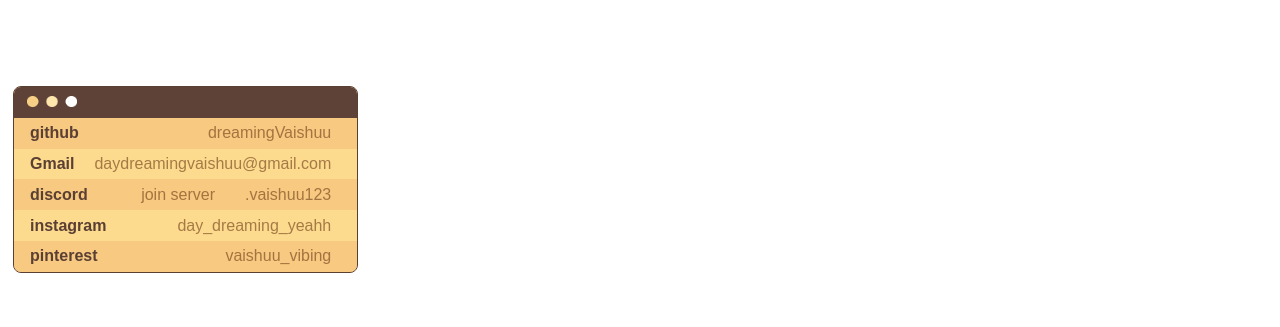
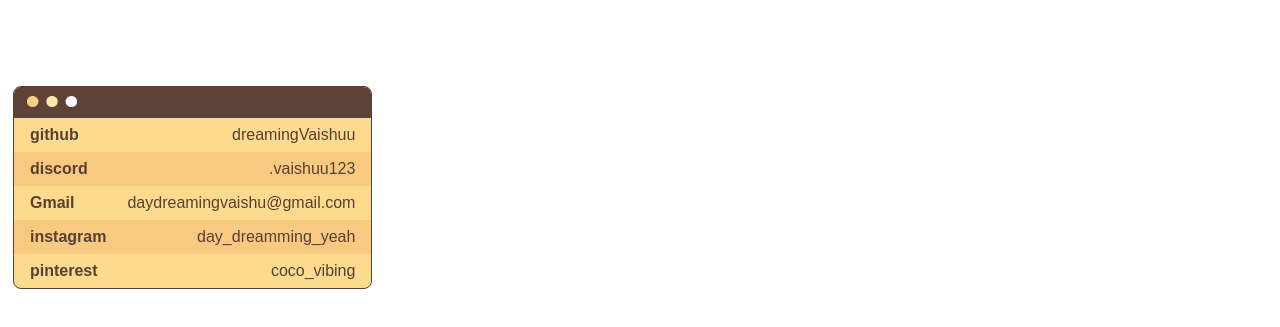
Before and after one commit to DreamingVaishu/profile, a plain HTML site: page index.html in a window 1280 px wide. Shown: the part 517-844 px from the top of the page. Drawn offline with Linux system fonts and the light colour scheme.

Commit message:
stabilize

```diff
--- a/index.html
+++ b/index.html
@@ -4,8 +4,6 @@
 <head>
   <meta charset="UTF-8">
   <meta name="viewport" content="width=device-width, initial-scale=1.0">
-  <!-- <link href="https://cdn.jsdelivr.net/npm/bootstrap@5.0.2/dist/css/bootstrap.min.css" rel="stylesheet"
-    integrity="sha384-EVSTQN3/azprG1Anm3QDgpJLIm9Nao0Yz1ztcQTwFspd3yD65VohhpuuCOmLASjC" crossorigin="anonymous"> -->
   <link rel="stylesheet" href="style.css">
 </head>
 
@@ -18,27 +16,29 @@
         <div class="header">
           <img src="3_objects.png" style="width: 50px;" alt="">
         </div>
-          <div class="colom1" id="colom">
-            <b>github</b>
-            <p>dreamingVaishuu</p>
-          </div>
-          <div class="colom2" id="colom1">
-            <b>Gmail</b>
-            <p>daydreamingvaishuu@gmail.com</p>
-          </div>
-          <div class="colom1" id="colom2">
-            <b>discord</b>
-            <p>.vaishuu123</p>
-            <p>join server</p>
-          </div>
-          <div class="colom2" id="colom3">
-            <b>instagram</b>
-            <p>day_dreaming_yeahh</p>
-          </div>
-          <div class="colom1" id="colom4">
-            <b>pinterest</b>
-            <p>vaishuu_vibing</p>
-          </div>
+
+        <table>
+          <tr>
+            <th><b>github</b></th>
+            <td>dreamingVaishuu</td>
+          </tr>
+          <tr>
+            <th><b>discord</b></th>
+            <td>.vaishuu123</td>
+          </tr>
+          <tr>
+            <th><b>Gmail</b></th>
+            <td>daydreamingvaishu@gmail.com</td>
+          </tr>
+          <tr>
+            <th><b>instagram</b></th>
+            <td>day_dreamming_yeah</td>
+          </tr>
+          <tr>
+            <th><b>pinterest</b></th>
+            <td>coco_vibing</td>
+          </tr>
+        </table>
       </div>
     </div>
 
@@ -48,23 +48,14 @@
       <div class="name">vaishnav!</div>
       <p1>only dead fish go in a flow...</p1>
     </div>
+  </div>
 
     <div id="navbar">
+      <img src="pfp.jpg" style="width: 38px;margin: 5px; border-radius: 100px; float: left;">
       <a href="#"><b>Vaishuu</b></a>
-   </div>
-  <script src="script.js"></script>
+    </div>
 
-
-  <!--
-    <script src="https://cdn.jsdelivr.net/npm/@popperjs/core@2.9.2/dist/umd/popper.min.js"
-      integrity="sha384-IQsoLXl5PILFhosVNubq5LC7Qb9DXgDA9i+tQ8Zj3iwWAwPtgFTxbJ8NT4GN1R8p"
-      crossorigin="anonymous"></script>
-    <script src="https://cdn.jsdelivr.net/npm/bootstrap@5.0.2/dist/js/bootstrap.min.js"
-      integrity="sha384-cVKIPhGWiC2Al4u+LWgxfKTRIcfu0JTxR+EQDz/bgldoEyl4H0zUF0QKbrJ0EcQF"
-      crossorigin="anonymous"></script>
-    <script src="https://cdn.jsdelivr.net/npm/bootstrap@5.0.2/dist/js/bootstrap.bundle.min.js"
-      integrity="sha384-MrcW6ZMFYlzcLA8Nl+NtUVF0sA7MsXsP1UyJoMp4YLEuNSfAP+JcXn/tWtIaxVXM"
-      crossorigin="anonymous"></script> -->
+    <script src="script.js"></script>
 
 
 </body>
--- a/script.js
+++ b/script.js
@@ -1,15 +1,9 @@
 console.log(window.innerWidth);
 if(window.innerWidth <= 750) {
     console.log("yess it is!");
+    document.getElementById('navbar').style.width = "100%";
     document.getElementById('profile').style.width = "100%";
-    document.getElementById('colom').style.fontSize = "15px";
-    document.getElementById('colom1').style.fontSize = "15px";
-    document.getElementById('colom2').style.fontSize = "15px";
-    document.getElementById('colom3').style.fontSize = "15px";
-    document.getElementById('colom4').style.fontSize = "15px";
     document.getElementById('box').style.clipPath = "polygon(0% 0%, 100% 0%, 100% 100%, 0% 100%)";
-    // document.getElementById('box').style.justifyContent = "center";
-    // document.getElementById('box').style.textAlign = "center";
     document.getElementById('card').style.justifyContent = "center";
 }
 
--- a/style.css
+++ b/style.css
@@ -18,7 +18,6 @@
   position: fixed;
   top: -50px;
   width: 1520px;
-  /* width: 100%; */
   display: block;
   transition: top 0.3s;
 }
@@ -33,10 +32,6 @@
   font-size: 17px;
 }
 
-/* #navbar a:hover {
-  background-color: #f5c27baf;
-  color: black;
-} */
 
 .main {
   overflow: hidden;
@@ -46,7 +41,6 @@
   width: 1520px;
   height: 100;
   top: 0px;
-  /* position: absolute; */
 }
 
 .box {
@@ -57,16 +51,10 @@
   height: 1200px;
   border: 3px solid white;
   background-color: #ffffff;
-  /* clip-path: polygon(0% 0%, 100% 0%, 100% 100%, 0% 100%); */
   clip-path: polygon(0px 0%, 100% 200px, 100% 100%, 0% 100%);
-  /* position: relative; */
 }
 
 .pfp{
-  /* margin-left: 20px; */
-  /* margin-right: 100%; */
-  /* position: relative; */
-  /* float: left; */
   border: 10px solid white;
   width: 200px;
   border-radius: 100%;
@@ -83,10 +71,7 @@
 }
 
 .name {
-  /* bottom: 1px;  */
-  /* position: relative; */
-  /* float: left; */
-  /* margin-right: 100%; */
+
   color: #5A3F33;
   font-family: 'Segoe UI', Tahoma, Geneva, Verdana, sans-serif;
   font-weight: 900;
@@ -96,25 +81,10 @@
   color: #5A3F33;
 
 }
- /* .card {
-  box-sizing: content-box;
-  float: left;
-  background-color: #FCDB8F;
-  border-radius: 5px;
-  border: 1.8px solid #5D4136 ;
-  margin-left: 30px;
-  overflow: hidden;
-}
-.card-header {
-  padding: 0.06rem 0.6rem;
-  margin: 0;
-  border: 1.8px solid #5D4136 ;
-  background-color: #5E4238;
- }
 
-
-} */
 .card {
+  /* width: 300px; */
+  /* height: 200px; */
   overflow: hidden;
   margin: 10px;
   margin-top: 300px;
@@ -125,32 +95,28 @@
 }
 
 .header{
-  /* position: relative; */
   width: 100%;
   background-color: #5E4238;
   padding: 0.4rem 0.8rem;
 }
-
-.colom1 {
-  /* display: inline-table; */
-  /* width: 100%; */
-  padding: 0.4rem 1rem;
-  font-weight: 500;
-  background-color: #f5c27baf;
+table {
+  border-collapse: collapse;
+  /* width: 300px; */
+}
+th, td {
+  padding: 0.5rem 1rem;
   color: #5A3F33;
 }
 
-.colom2 {
-  /* width: 100%; */
-  padding: 0.4rem 1rem;
-  font-weight: 500;
-  color: #5A3F33;
+th {
+  text-align: left;
+  padding-right: 5px;
 }
 
-p {
- padding-left: 20px;
- margin-right: 10px;
- float: right;
- color: #76451ca5;
- font-weight: 500;
+td {
+  text-align: right;
 }
+
+tr:nth-child(even) {
+  background-color: #f5c27baf;
+}
```
Also changed, not shown: dazai.jpg (deleted).
